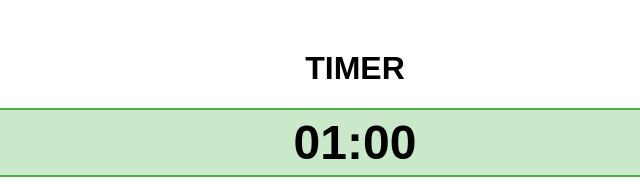
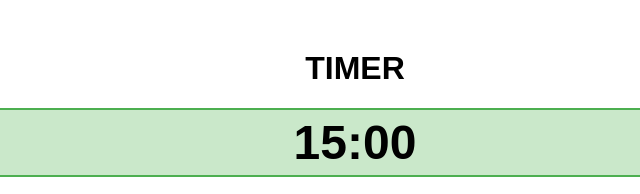
Before and after one commit to gesab001/devotion, a plain HTML site: page index.html in a window 1280 px wide. Both pictures are taken after a click on the button "Reset". Shown: the top 194 px of the page, 285-925 px from the left. Drawn offline with Linux system fonts and the light colour scheme.

```diff
--- a/index.html
+++ b/index.html
@@ -333,7 +333,7 @@ div.sticky {
 
     function resetTimer() {
       pauseTimer();
-      timeLeft = 60;
+      timeLeft = 900;
       updateDisplay();
     }
   </script>
```
Also changed, not shown: 5 other files.
